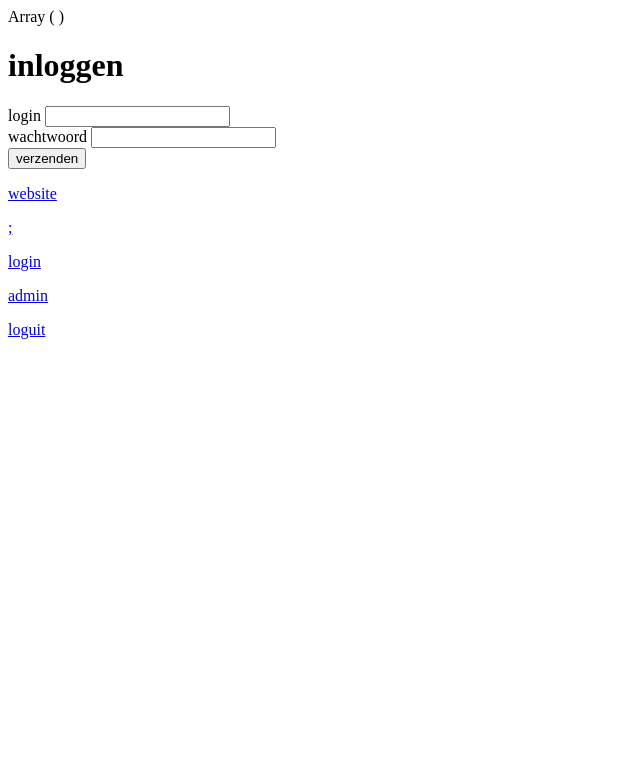
After one commit to Oceni/phpbegin, a PHP site: page /0010Login.php in a window 1280 px wide. The commit adds this page. Shown: the top 783 px of the page, without its empty margins (0-640 px from the left). Run offline with PHP 8.4, Linux system fonts and the light colour scheme; some libraries are stand-ins or nearby versions.

Commit message:
vooruitgang

```diff
--- /dev/null
+++ b/0010Login.php
@@ -0,0 +1,219 @@
+<?php
+
+session_start();
+
+
+$_POST = array(); //workaround for broken PHPstorm
+parse_str(file_get_contents('php://input'), $_POST);
+
+$formulier= array(
+    "Xavier"=> array("wachtwoord"=>"7777","rol"=>"administrator"),
+    "Peter"=>array("wachtwoord"=>"3344","rol"=>"gebruiker"),
+    "Klaas"=>array("wachtwoord"=>"5555","rol"=>"gebruiker"),
+    "Ricardo"=>array("wachtwoord"=>"8888","rol"=>"administrator")
+    );
+if (isset($_GET['loguit']))
+{
+
+    $_SESSION=array();
+  session_destroy();
+}
+
+
+
+
+if (isset($_POST['knop'])
+
+&& isset($formulier[$_POST['login']])  // kijken of gebruiker ingelogd is rn als naam bestaat
+&& $formulier[$_POST['login']]['wachtwoord']==$_POST['wachtwoord']) // kijken of de waarde van login gelijk is aan de waarde van wachtwoord
+{
+
+    $_SESSION['user']=array(
+        "log"=>$_POST['login'],  // login geeft de naam terug
+        "wachtwoord"=>$formulier[$_POST['login']]['wachtwoord'],  // geeft de wachtwoord terug
+        "rol"=>$formulier[$_POST['login']]['rol']   // geeft de rol terug
+        );
+
+
+    $messages= "welkom op de pagina".$_SESSION['user']['log'] .$_SESSION['user']['rol'];
+}else{
+
+    $messages= "inloggen";
+}
+print_r($_SESSION);
+?>
+
+<h1><?php  echo $messages; ?></h1>
+<form action="<?php echo $_SERVER['PHP_SELF']; ?>" method="post">
+
+
+    <div class="form-group">
+        <label for="login">login</label>
+    <input type="text" name="login" value="">
+    </div>
+
+    <div class="form-group">
+        <label for="wachtwoord">wachtwoord</label>
+    <input type="password" name="wachtwoord" value="">
+    </div>
+    <input type="submit" name="knop" value="verzenden">
+
+
+    <p><a href="0010Website.php"</a>website</p>;
+    <p><a href="0010Login.php"</a>login</p>
+    <p><a href="0010Admin.php"</a>admin</p>
+<p><a href="0010Login.php?loguit">loguit</a></p>
+
+</form>
+
+<?php
+// inlogpagina nodig
+// formulier nodig
+// als je inlogt moet er een voorwaarde zijn
+?>
+
+
+
+
+<?php
+
+/*
+
+session_start();
+
+$_POST = array(); //workaround for broken PHPstorm
+parse_str(file_get_contents('php://input'), $_POST);
+
+
+$users= array(
+    "janjaap"=> array("wachtwoord"=>"1234","rol"=>"Administrator"),
+    "bert"=>array("wachtwoord"=>"1235","rol"=>"Gebruiker"),
+    "jans"=> array("wachtwoord"=>"1236","rol"=>"Administrator")
+    );
+
+if(isset($_GET["loguit"])){
+    $_SESSION=array();
+    session_destroy();
+}
+if(isset($_POST['knop'])
+    && isset($users[$_POST["login"]])
+    && $users[$_POST["login"]]["wachtwoord"]==$_POST["wachtwoord"]){
+
+    $_SESSION["gebruiker"]= array("naam"=>$_POST["login"],
+        "wachtoord"=>$users[$_POST["login"]]['wachtwoord'],
+        "rol"=>$users[$_POST["login"]]['rol']);
+
+    $message="Welkom !".$_SESSION["gebruiker"]["naam"]." met de rol ".$_SESSION["gebruiker"]["rol"];
+
+} else{
+    $message="inloggen";
+}
+
+print_r($_SESSION);
+
+*/?><!--
+
+<html>
+<body>
+<h1><?php /*echo $message; */?></h1>
+<form action="<?php /*echo $_SERVER['PHP_SELF']; */?>" method="post">
+<div class="form-group">
+ <label for="login">Login:</label>
+    <input type="text" name="login" value="">
+</div>
+    <div class="form-group">
+        <label for="wachtwoord">Wachtwoord:</label>
+        <input type="password" name="wachtwoord" value="">
+    </div>
+    <input type="submit"  name="knop">
+</form>
+<p><a href="001Testpagina.php">website</a></p>
+<p><a href="oefen.php"</a>Admin gedeelte website</p>
+<p><a href="0010Admin.php?loguit">uitloggen</a></p>
+</body>
+
+</html>
+
+
+
+
+
+-->
+
+
+
+
+
+
+
+
+
+
+<?php /*include("staticphp/header.php"); */?><!--
+
+<?php
+/*session_start();
+$users = array(
+    "bob" => array("pwd" => "bob", "rol" => "Administrator"),
+    "job" => array("pwd" => "job", "rol" => "Gebruiker"),
+    "jon" => array("pwd" => "jon", "rol" => "Administrator"),
+);
+if (isset($_GET['logout'])) {
+    $_SESSION = array();
+    session_destroy();
+}
+function checkifloggedin($users)
+{
+    if (!isset($_POST["button"])
+        && empty($_POST["email"])
+        || empty($_POST["pwd"])
+    ) {
+        $message = "Je moet eerst inloggen";
+    }
+    if (isset($_POST["button"])
+        && isset($users[$_POST["email"]])
+        && $users[$_POST["email"]]["pwd"] == $_POST["pwd"]
+    ) {
+        $_SESSION["user"] = array("naam" => $_POST["email"],
+            "pwd" => $users[$_POST["email"]]["pwd"],
+            "rol" => $users[$_POST["email"]]["rol"]
+        );
+        $message = "Welkom "
+            . $_SESSION["user"]["naam"]
+            . " met de rol "
+            . $_SESSION["user"]["rol"];
+    } elseif (isset($_POST["button"])
+        && isset($users[$_POST["email"]])
+        && isset($users[$_POST["email"]]["pwd"])
+        && $users[$_POST["email"]] != $_POST["email"]
+        || $users[$_POST["email"]["pwd"]] != $_POST["pwd"]
+    ) {
+        $message = "Onjuist email of wachtwoord";
+    }
+    return $message;
+}
+*/?>
+
+    <div id="container">
+
+        <div class="box" id="bluebox">
+            <h1><?php /*echo checkifloggedin($users); */?></h1>
+        </div>
+
+        <div class="box" id="redbox">
+            <form action="<?php /*echo $_SERVER["PHP_SELF"]; */?>" method="POST">
+                <label for="email">Email:</label>
+                <input type="text" name="email" value="">
+                <label for="pwd">Wachtwoord:</label>
+                <input type="password" name="pwd" value="">
+                <input type="submit" name="button" value="Submit">
+            </form>
+            <ul><a href='formadmin.php'>Login pagina</a></ul>
+            <ul><a href="adminwelcome.php">Website</a></ul>
+            <ul><a href="adminonlywelcome.php">Admingedeelte website</a></ul>
+            <ul><a href="formadmin.php?logout">Logout</a></ul>
+        </div>
+
+    </div>
+
+//<?php// include("staticphp*//footer.php");?>
```
Also changed, not shown: 0010Admin.php (+17 -63 lines), 0010Loginadmin.php (+104 -6 lines), 0010Loginpaginafunctie.php (added, +133 -0 lines), 0010Website.php (added, +17 -0 lines), 001Testpagina.php (+56 -37 lines), oefen.php (added, +28 -0 lines).
